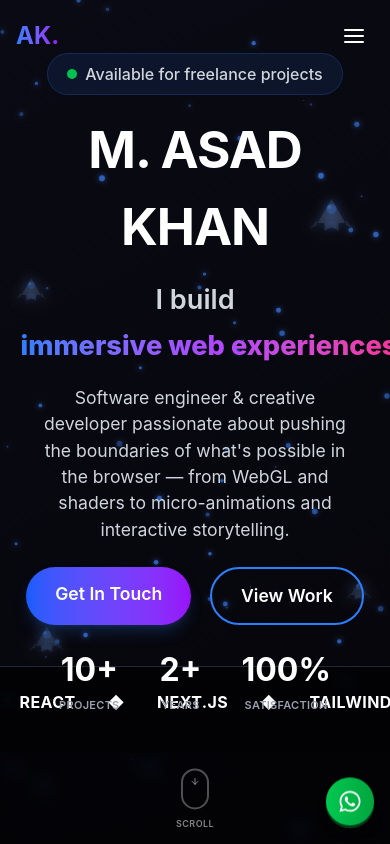
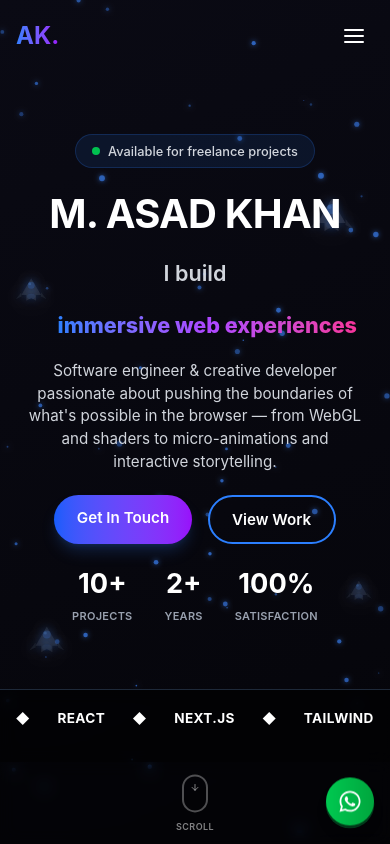
Before and after one commit to Asadniazi586/portfolio_website, a React app: page / in a window 390 px wide. Shown: the top 844 px of the page. Built offline with nearby package versions, Linux system fonts and the light colour scheme; the HTML template or start-up script is replaced by a standard one.

Commit message:
upgrade hero section

```diff
--- a/src/index.css
+++ b/src/index.css
@@ -130,7 +130,6 @@
 
 /* ==================== MOBILE DEVICES ==================== */
 @media (max-width: 640px) {
-  /* HERO SECTION ONLY - Text size changes */
   #home {
     min-height: 100vh !important;
     height: auto !important;
@@ -147,118 +146,82 @@
     padding-right: 1rem !important;
   }
 
-  /* AVAILABLE BADGE - BIGGER */
   #home .inline-flex {
     margin-bottom: 1rem !important;
-    padding: 0.5rem 1.2rem !important;
+    padding: 0.4rem 1rem !important;
   }
 
   #home .inline-flex span:last-child {
-    font-size: 1rem !important;
+    font-size: 0.8rem !important;
   }
 
-  #home .inline-flex span:first-child {
-    width: 10px !important;
-    height: 10px !important;
-  }
-
-  /* NAME - BIGGER */
   #home h1 {
-    font-size: 3.2rem !important;
-    margin-bottom: 1rem !important;
+    font-size: 2.5rem !important;
+    margin-bottom: 0.85rem !important;
     letter-spacing: -0.02em !important;
   }
 
-  /* I BUILD TEXT - BIGGER */
   #home .text-xl {
+    font-size: 1.35rem !important;
+    margin-bottom: 0.85rem !important;
+  }
+
+  #home .whitespace-nowrap.text-xl {
+    font-size: 1.35rem !important;
+  }
+
+  #home .font-extrabold {
+    font-size: 1.35rem !important;
+  }
+
+  #home .relative.inline-block {
+    min-width: 340px !important;
+  }
+
+  #home p {
+    font-size: 0.95rem !important;
+    margin-bottom: 1.35rem !important;
+    line-height: 1.5 !important;
+    padding-left: 0.5rem !important;
+    padding-right: 0.5rem !important;
+  }
+
+  #home .flex.justify-center.gap-4 {
+    margin-bottom: 1.35rem !important;
+    gap: 1rem !important;
+  }
+
+  #home a.px-6 {
+    padding-left: 1.4rem !important;
+    padding-right: 1.4rem !important;
+  }
+
+  #home a.py-2\.5 {
+    padding-top: 0.7rem !important;
+    padding-bottom: 0.7rem !important;
+  }
+
+  #home a {
+    font-size: 0.95rem !important;
+  }
+
+  #home .text-2xl {
     font-size: 1.7rem !important;
   }
 
-  #home .whitespace-nowrap.text-xl {
-    font-size: 1.7rem !important;
-  }
-
-  #home .font-extrabold {
-    font-size: 1.7rem !important;
-  }
-
-  #home .relative.inline-block {
-    min-width: 380px !important;
-  }
-
-  /* DESCRIPTION - BIGGER */
-  #home p {
-    font-size: 1.1rem !important;
-    margin-bottom: 1.5rem !important;
-    line-height: 1.5 !important;
-  }
-
-  /* BUTTONS - BIGGER */
-  #home .flex.justify-center.gap-4 {
-    margin-bottom: 1.5rem !important;
-    gap: 1.2rem !important;
-  }
-
-  #home a.px-6 {
-    padding-left: 1.8rem !important;
-    padding-right: 1.8rem !important;
-  }
-
-  #home a.py-2\.5 {
-    padding-top: 0.85rem !important;
-    padding-bottom: 0.85rem !important;
-  }
-
-  #home a {
-    font-size: 1.1rem !important;
-  }
-
-  /* STATS - BIGGER */
-  #home .text-2xl {
-    font-size: 2rem !important;
-  }
-
   #home .gap-12 {
-    gap: 2.5rem !important;
+    gap: 2rem !important;
   }
 
   #home .text-\[10px\] {
-    font-size: 0.85rem !important;
-    margin-top: 0.4rem !important;
+    font-size: 0.75rem !important;
+    margin-top: 0.3rem !important;
   }
 
-  /* MARQUEE in Hero - BIGGER (only affects marquee inside hero) */
-  #home .marquee-track {
-    animation: marquee 35s linear infinite !important;
+  #home .flex.justify-center.items-start.gap-12 {
+    margin-bottom: 0.5rem !important;
   }
 
-  #home .marquee-track span {
-    font-size: 1rem !important;
-    margin-left: 1rem !important;
-    margin-right: 1rem !important;
-  }
-
-  #home .marquee-container {
-    padding-top: 0.9rem !important;
-    padding-bottom: 0.9rem !important;
-  }
-
-  /* SCROLL INDICATOR - BIGGER */
-  #home .flex.flex-col.items-center.justify-center.py-2\.5 {
-    padding-top: 0.9rem !important;
-    padding-bottom: 0.9rem !important;
-  }
-
-  #home .w-6.h-9 {
-    width: 1.8rem !important;
-    height: 2.6rem !important;
-  }
-
-  #home .text-\[8px\] {
-    font-size: 0.75rem !important;
-  }
-
-  /* ABOUT SECTION - Keep as is, no changes */
   #about {
     margin-top: 0 !important;
     padding-top: 3rem !important;
@@ -267,7 +230,6 @@
     background: black !important;
   }
 
-  /* Global container padding */
   .container {
     padding-left: 1rem !important;
     padding-right: 1rem !important;
@@ -277,36 +239,62 @@
     overflow-x: hidden;
   }
 
-  /* Fix for marquee track to prevent collapsing */
   .marquee-track {
-    display: inline-flex !important;
-    white-space: nowrap !important;
-    width: auto !important;
+    animation: marquee 35s linear infinite !important;
+  }
+
+  .marquee-track span {
+    font-size: 0.85rem !important;
+    margin-left: 0.85rem !important;
+    margin-right: 0.85rem !important;
   }
 
   .h-4 {
     height: 0.75rem !important;
   }
 
+  .marquee-container {
+    padding-top: 0.7rem !important;
+    padding-bottom: 0.7rem !important;
+  }
+
+  #home .flex.flex-col.items-center.justify-center.py-2\.5 {
+    padding-top: 0.7rem !important;
+    padding-bottom: 0.7rem !important;
+  }
+
+  #home .w-6.h-9 {
+    width: 1.6rem !important;
+    height: 2.4rem !important;
+  }
+
+  #home .text-\[8px\] {
+    font-size: 0.65rem !important;
+  }
+
   /* ==================== FIX FOR MOBILE PROJECTS CARDS ==================== */
-  /* THESE REMAIN EXACTLY AS THEY WERE - NO CHANGES */
+  /* Remove backdrop-filter on mobile - this causes the blurring/shattering */
   #projects .bg-gradient-to-br {
     backdrop-filter: none !important;
     -webkit-backdrop-filter: none !important;
+    /* Keep the gradient background */
     background: linear-gradient(to bottom right, rgba(17, 24, 39, 0.95), rgba(31, 41, 55, 0.95)) !important;
   }
 
+  /* Optimize transforms for mobile */
   #projects .flex {
     transition: transform 0.15s ease-out !important;
     will-change: auto !important;
   }
 
+  /* Force GPU acceleration properly */
   #projects .flex-shrink-0,
   #projects img {
     transform: translate3d(0, 0, 0) !important;
     -webkit-transform: translate3d(0, 0, 0) !important;
   }
 
+  /* Prevent image blur during scroll */
   #projects img {
     image-rendering: auto !important;
   }
```
